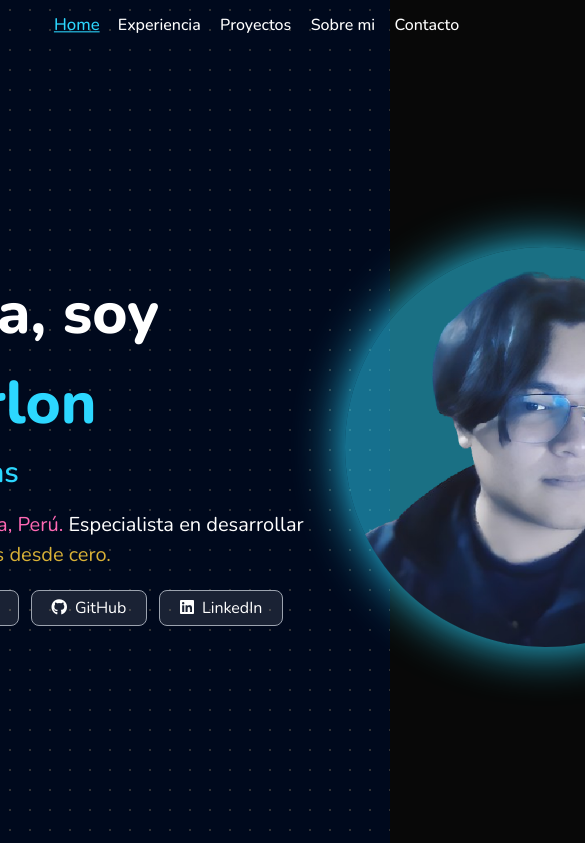
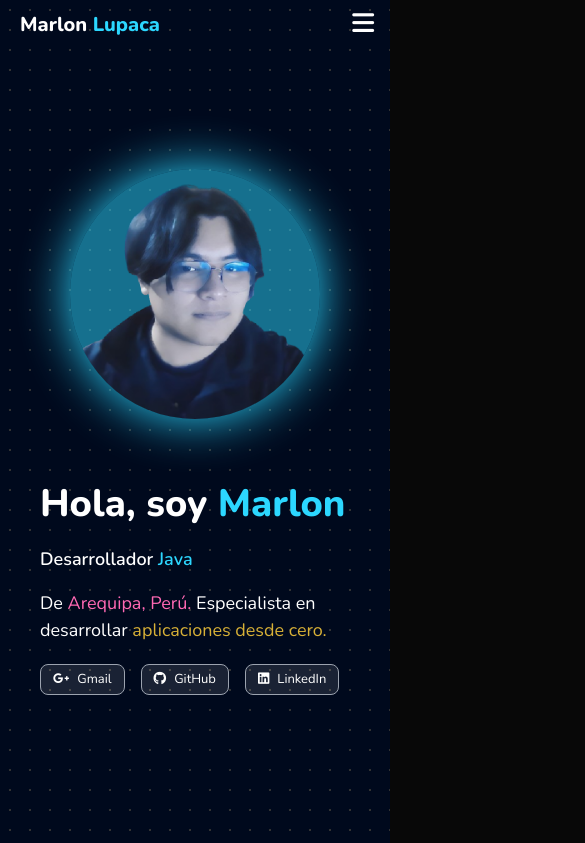
Before and after one commit to MarlonLupaca/Portfolio_dev, a React (Vite) app: page / in a window 390 px wide. Shown: the top 843 px of the page, 585 px wide, since content can reach past the window. Built offline with nearby package versions, Linux system fonts and the light colour scheme; a web font is replaced by a local one.

Commit message:
metodo responsive

```diff
--- a/index.html
+++ b/index.html
@@ -8,7 +8,7 @@
     <meta name="viewport" content="width=device-width, initial-scale=1.0" />
     <title>Vite + React</title>
   </head>
-  <body class="font-body bg-[#080808] text-white scroll">
+  <body class="font-body bg-[#080808] text-white scroll" >
     <div class="absolute top-0 z-[-2] h-full w-full bg-[#000000] bg-[radial-gradient(#ffffff33_1px,#00091d_1px)] bg-[size:20px_20px]">
       <div id="root"></div>
     </div>
--- a/src/componentes/Cabecera.jsx
+++ b/src/componentes/Cabecera.jsx
@@ -1,15 +1,26 @@
 
-import React from 'react'
+import React, { useState } from 'react'
 
 
 const Cabecera = () => {
+
+    const [valorBoleano, seTvalorBoleano] = useState(false)
+
+    const visualizador_menu = () =>{
+        seTvalorBoleano(!valorBoleano)
+    }
+
     return (
-        <header className=' w-full h-[50px] fixed top-0 left-0 bg-[#000000] bg-[radial-gradient(#ffffff33_1px,#00091d_1px)] bg-[size:20px_20px] flex justify-center z-40'>
-            <div className=' w-[1100px] flex justify-between items-center'>
-                <div className='text-[20px] font-[800]'>
+        <header className=' w-screen h-[50px] fixed top-0px left-0 bg-[#000000] bg-[radial-gradient(#ffffff33_1px,#00091d_1px)] bg-[size:20px_20px] flex justify-center z-40'>
+            <div className=' w-full md:w-[1100px] flex justify-between items-center'>
+                <div className='text-[20px] font-[800] w-fit md:p-0 p-5'>
                     Marlon <span className='text-principal'>Lupaca</span>
                 </div>
-                <div className=' w-[500px] flex justify-evenly font-[500]'>
+
+                <button className='md:hidden text-[25px] px-4' onClick={ visualizador_menu }>
+                    <i className="fa-solid fa-bars"></i>
+                </button>
+                <div className={`gap-2 p-4 px-5 bg-[rgba(0,0,0,0.5)] md:gap-0 md:p-0 absolute md:static top-[50px]  md:w-[500px] flex flex-col md:flex-row md:bg-[transparent] justify-evenly font-[500] transition-all ${valorBoleano ? "right-[-1px] " : "right-[-100%]"}`}>
                     <a href="#home" className='text-principal transform scale-[1.05]  underline' >Home</a>
                     <a href="#Experiencia" className='link-transform'>Experiencia</a>
                     <a href="#Proyectos" className='link-transform'>Proyectos</a>
--- a/src/componentes/Home.jsx
+++ b/src/componentes/Home.jsx
@@ -3,36 +3,36 @@ import fotoSinFondo from '../img/Foto_Marlon.png';
 
 const Home = () => {
     return (
-        <div id='home' className=' h-[100vh] flex justify-center'>
-            <section className=' mt-[50px] w-[1100px] flex justify-between items-center'>
-                <div className=' w-[550px]'>
-                    <h1 className='font-[800] text-[60px]'>Hola, soy <span className='text-principal'>Marlon</span></h1>
-                    <div className=' relative h-[45px] overflow-hidden mt-[2px]'>
-                        <div className=' text-[30px] absolute animate-desplazamiento'>
+        <div id='home' className='h-[100vh] flex justify-center'>
+            <section className='  mt-[20px] md:mt-[50px] md:w-[1100px] flex flex-col-reverse md:flex-row md:justify-between justify-center items-center'>
+                <div className=' md:w-[550px] w-full md:p-0 px-10'>
+                    <h1 className=' font-[800] text-[38px] md:text-[60px]'>Hola, soy <span className='text-principal'>Marlon</span></h1>
+                    <div className='  relative mt-[15px] h-[28px] md:h-[45px] overflow-hidden md:mt-[2px]'>
+                        <div className=' text-[18px] md:text-[30px] absolute animate-desplazamiento_movil md:animate-desplazamiento_destok'>
                             <p className='font-[600]'>Estudiante de <span className='text-principal'>Ingeniería de Sistemas</span></p>
                             <p className='font-[600]'>Desarrollador <span className='text-principal'>Java</span></p>
                             <p className='font-[600]'>Desarrollador <span className='text-principal'>Web</span></p>
                         </div>
                     </div>
-                    <p className='mt-[15px] text-[20px] w-[450px]' >De <span className='text-[#FF69B4]'>Arequipa, Perú. </span>Especialista en desarrollar <span className='text-[#d8b137]'>aplicaciones desde cero.</span></p>
-                    <div className=' w-[400px] flex justify-evenly mt-[20px]'>
-                        <button className='border border-gray-400 px-[20px] py-[5px] rounded-[8px] bg-custom-grey-rgba'>
+                    <p className='mt-[15px] text-[18px] md:text-[20px] w-full md:w-[450px]' >De <span className='text-[#FF69B4]'>Arequipa, Perú. </span>Especialista en desarrollar <span className='text-[#d8b137]'>aplicaciones desde cero.</span></p>
+                    <div className=' md:text-[14px]  text-[13px] w-full md:w-[400px] flex md:justify-evenly mt-[20px] md:gap-0 gap-4'>
+                        <button className='border border-gray-400 md:px-[20px] px-3 py-[5px] rounded-[8px] bg-custom-grey-rgba'>
                             <i className="fa-brands fa-google-plus-g mr-2" ></i>
                             Gmail
                         </button>
                         <a href="https://github.com/MarlonLupaca" target="_blank">
-                            <button className='border border-gray-400 px-[20px] py-[5px] rounded-[8px] bg-custom-grey-rgba'>
+                            <button className='border border-gray-400 md:px-[20px] px-3 py-[5px] rounded-[8px] bg-custom-grey-rgba'>
                                 <i className="fa-brands fa-github mr-2"></i>
                                 GitHub
                             </button>
                         </a>
-                        <button className='border border-gray-400 px-[20px] py-[5px] rounded-[8px] bg-custom-grey-rgba'>
+                        <button className='border border-gray-400 md:px-[20px] py-[5px] px-3 rounded-[8px] bg-custom-grey-rgba'>
                             <i className="fa-brands fa-linkedin mr-2"></i>
                             LinkedIn
                         </button>
                     </div>
                 </div>
-                <img src={ fotoSinFondo } alt="Foto del dev" className='shadow-custom-green bg-custom-rgba transition duration-300 ease-in-out h-[400px] rounded-full  mr-[50px] hover:scale-[1.02]' />
+                <img src={ fotoSinFondo } alt="Foto del dev" className='md:mb-0 mb-14 shadow-custom-green bg-custom-rgba transition duration-300 ease-in-out h-[250px] md:h-[400px] rounded-full md:mr-[50px] hover:scale-[1.02]' />
             </section>
         </div>
     )
--- a/src/css.css
+++ b/src/css.css
@@ -10,3 +10,7 @@
     border-radius: 3px;
     background-color: #2cd7ff
 }
+
+html{
+    min-width: 390px;
+}
--- a/tailwind.config.js
+++ b/tailwind.config.js
@@ -12,20 +12,31 @@ export default {
         'custom-grey-rgba': 'rgba(255, 255, 255, 0.1)',
       },
       animation:{
-        desplazamiento: "desplazamiento 7s infinite"
+        desplazamiento_destok: "desplazamiento_destok 7s infinite",
+        desplazamiento_movil: "desplazamiento_movil 7s infinite"
       },
-      keyframes:{
-
-        desplazamiento: {
+      keyframes: {
+        desplazamiento_destok: {
           "0%": { "top": "0px" },
-          "25%": { "top": "0px"},
-          "26%": { "top": "-45px"},
-          "50%": { "top": "-45px"},
-          "51%": { "top": "-90px"},
-          "75%": { "top": "-90px"},
-          "76%": { "top": "-45px"},
-          "99%": { "top": "-45px"},
-          "100%": { "top": "0px"},
+          "25%": { "top": "0px" },
+          "26%": { "top": "-45px" },
+          "50%": { "top": "-45px" },
+          "51%": { "top": "-90px" },
+          "75%": { "top": "-90px" },
+          "76%": { "top": "-45px" },
+          "99%": { "top": "-45px" },
+          "100%": { "top": "0px" },
+        },
+        desplazamiento_movil: {
+          "0%": { "top": "0px" },
+          "25%": { "top": "0px" },
+          "26%": { "top": "-28px" },
+          "50%": { "top": "-28px" },
+          "51%": { "top": "-56px" },
+          "75%": { "top": "-56px" },
+          "76%": { "top": "-28px" },
+          "99%": { "top": "-28px" },
+          "100%": { "top": "0px" },
         }
       },
       boxShadow: {
```
